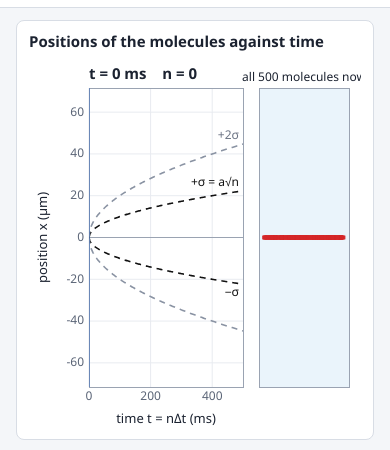
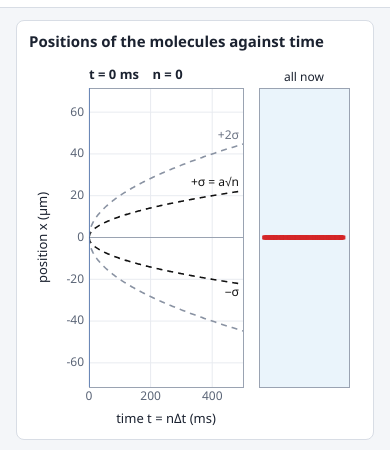
Before and after one commit to priye19/explorables, a plain HTML site: page random-walk-diffusion/index.html in a window 390 px wide. Shown: the part 171-621 px from the top of the page. Drawn offline with Linux system fonts and the light colour scheme.

Commit message:
Random walk: 1D labels no longer overlap on phones
Co-Authored-By: Claude Opus 5.5 <noreply@anthropic.com>

```diff
--- a/random-walk-diffusion/index.html
+++ b/random-walk-diffusion/index.html
@@ -598,8 +598,9 @@ class Tab{
       for(const s of [mu+ms,mu-ms]){ctx.beginPath(); ctx.moveTo(sx,Y(s)); ctx.lineTo(sx+stripW,Y(s)); ctx.stroke();}
     }
     ctx.fillStyle='#1b2230'; ctx.font='12px '+FONT; ctx.textAlign='center'; ctx.textBaseline='bottom';
-    ctx.fillText(`all ${N} molecules now`,sx+stripW/2,m.t-4);
-    ctx.font='bold 15px '+FONT; ctx.textAlign='left'; ctx.fillText(`t = ${fmt(tn)} ms    n = ${S.n}`,m.l,m.t-6);
+    const narrow=w<600;
+    ctx.fillText(narrow?'all now':`all ${N} molecules now`,sx+stripW/2,m.t-4);
+    ctx.font=(narrow?'bold 13px ':'bold 15px ')+FONT; ctx.textAlign='left'; ctx.fillText(`t = ${fmt(tn)} ms    n = ${S.n}`,m.l,m.t-6);
   }
 
   /* ---- 2D view: the ink drop from above ---- */
```
